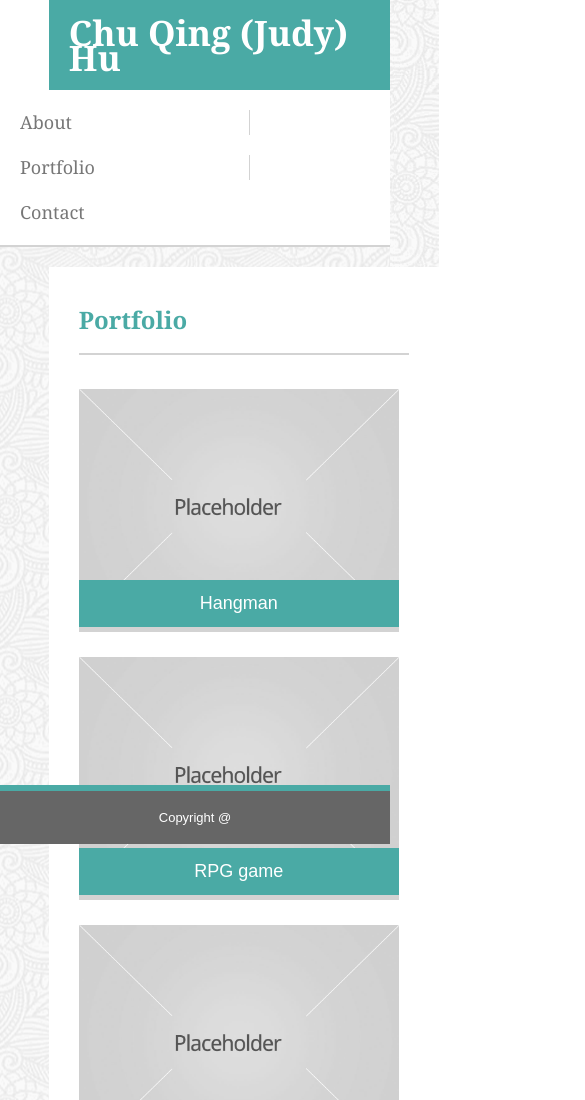
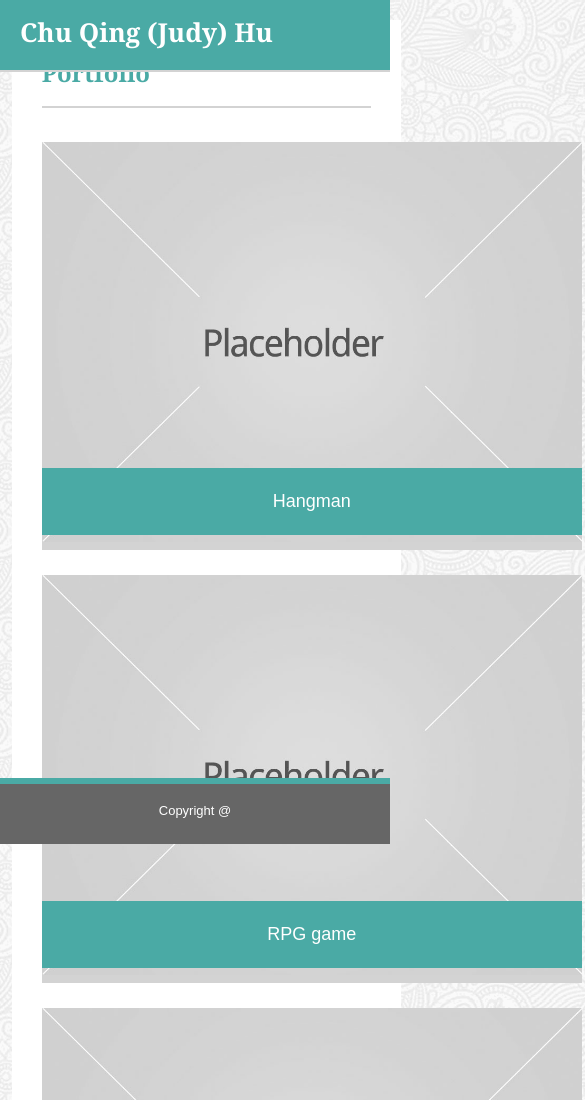
Before and after one commit to sherriejudy/Responsive-Portfolio, a plain HTML site: page gallery.html in a window 390 px wide. Shown: the top 1100 px of the page, 585 px wide, since content can reach past the window. Drawn offline with Linux system fonts and the light colour scheme.

Commit message:
media query

```diff
--- a/assets/css/style.css
+++ b/assets/css/style.css
@@ -1,20 +1,10 @@
-* {
-  box-sizing: border-box;
-}
-input {
-  display: block;
-}
-
 body {
   font-family: "Arial", "Helvetica Neue", "Helvetica", "sans-serif";
   margin: 0;
-  padding: 0;
+  padding: 0 0 70px 0;
   font-size: 18px;
   line-height: 150%;
   color: grey;
-  /* background-color: #ffffff; */
-  /* Full height */
-  height: 100%;
 
   /* Center and scale the image nicely */
   background-position: center;
@@ -27,41 +17,13 @@ h1 {
   font-family: "Georgia", Times, Times New Roman, serif;
   font-size: x-large;
 }
-.container {
-  width: 1024 px;
-  margin: 0 auto;
-
-  padding: 20px 0px 20px 0px;
-  background-image: url("../images/full-bloom.png");
-
-  /* Center and scale the image nicely */
-  background-position: center;
-  background-repeat: repeat;
-  font-family: "Arial", "Helvetica Neue", Helvetica, sans-serif;
-}
-
-.footer {
-  position: fixed;
-  left: 0;
-  bottom: 0;
-  width: 100%;
-  background-color: #666666;
-  color: #ffffff;
-  text-align: center;
-  font-size: small;
-  border-top: 6px solid #4aaaa5;
-  font-family: "Arial", "Helvetica Neue", Helvetica, sans-serif;
-}
 
 .header {
   overflow: hidden;
   border-bottom: 2px solid lightgray;
   background-color: white;
   font-family: "Georgia", Times, Times New Roman, serif;
-}
-.heading {
-  border-bottom: 2.5px solid lightgray;
-  padding: 0px 0px 20px 0px;
+  height: 60px;
 }
 
 .header a {
@@ -75,11 +37,9 @@ h1 {
 }
 
 .header a.logo {
+  color: #ffffff;
   font-size: 35px;
   font-weight: bold;
-  background-color: #4aaaa5;
-  color: #ffffff;
-  margin-left: 12.5%;
 }
 
 .header a:hover {
@@ -87,9 +47,15 @@ h1 {
   color: #ffffff;
 }
 
+.header-left {
+  background-color: #4aaaa5;
+  margin-left: 12.5%;
+  float: left;
+}
+
 .header-right {
   float: right;
-  padding: 0 140px 0 0;
+  padding: 0 12.5% 0 0;
 }
 
 .header-right a {
@@ -102,23 +68,27 @@ h1 {
   border-style: none;
 }
 
-@media screen and (max-width: 500px) {
-  .header a {
-    float: none;
-    display: block;
-    text-align: left;
-  }
-  .header-right {
-    float: none;
-  }
+.container {
+  margin: 0 auto;
+  padding: 20px 0px 20px 0px;
+  background-image: url("../images/full-bloom.png");
+
+  /* Center and scale the image nicely */
+  background-position: center;
+  background-repeat: repeat;
+  font-family: "Arial", "Helvetica Neue", Helvetica, sans-serif;
+}
+
+.heading {
+  border-bottom: 2.5px solid lightgray;
+  padding: 0px 0px 20px 0px;
 }
 
 #mainbio {
-  height: 600 px;
-  width: 75%;
   background-color: white;
   padding: 15px 30px 15px 30px;
   margin-left: 12.5%;
+  margin-right: 12.5%;
   font-family: "Arial", "Helvetica Neue", Helvetica, sans-serif;
   page-break-after: always;
 }
@@ -126,6 +96,8 @@ h1 {
 #bioimage {
   float: left;
   margin-right: 2%;
+  width: 320px;
+  height: 235px;
 }
 /* css positioning semantic html contact page */
 
@@ -163,6 +135,11 @@ input[type="submit"]:hover {
   margin: 10px 30px 15px 0px;
 }
 
+.placeholder {
+  width: 320px;
+  height: 235px;
+}
+
 .label {
   position: absolute;
   bottom: 5px;
@@ -174,21 +151,110 @@ input[type="submit"]:hover {
   padding: 10px 0px 10px 0px;
 }
 
-@media only screen and (max-width: 980px) {
+.footer {
+  position: fixed;
+  left: 0;
+  bottom: 0;
+  width: 100%;
+  background-color: #666666;
+  color: #ffffff;
+  text-align: center;
+  font-size: small;
+  border-top: 6px solid #4aaaa5;
+  font-family: "Arial", "Helvetica Neue", Helvetica, sans-serif;
+  height: 60px;
+}
+
+@media screen and (max-width: 980px) {
+  /* all pages */
   #mainbio {
+    margin-left: 5%;
+    margin-right: 5%;
+    width: 55%;
+  }
+  .header {
     width: 100%;
+    height: 70px;
+  }
+  .header-right {
+    padding: 0;
+  }
+  .header-left {
+    margin-left: 5%;
+    height: 70px;
+  }
+  #bioimage {
+    width: 213px;
+    height: 157px;
+  }
+  p {
+    padding: 0px;
+  }
+  /* portfolio images */
+  .placeholder {
+    width: 213px;
+    height: 157px;
+  }
+}
+@media screen and (max-width: 768px) {
+  /* all pages */
+  .header {
+    width: 100%;
+  }
+  .header-left {
+    margin-left: 3%;
+  }
+  a.logo {
+    font-size: 26px !important;
+  }
+  #mainbio {
+    width: 86.5%; /* fixes the nav bar space */
+    margin-left: 3%;
+    margin-right: 3%;
+  }
+  #bioimage {
+    width: 320px;
+    height: 235px;
+  }
+  /* portfolio images */
+  .placeholder {
+    width: 260px;
+    height: 190px;
   }
 }
 
-@media only screen and (max-width: 768px) {
+@media screen and (max-width: 640px) {
+  /* all pages */
+  .header {
+    width: 100%;
+    position: fixed;
+  }
+  .header-left {
+    margin: 0;
+    width: 100%;
+    text-align: center;
+  }
+  a.logo {
+    display: inline-block;
+  }
+
   #mainbio {
-    width: 100%;
+    width: 84.5%;
   }
-}
-
-@media only screen and (max-width: 640px) {
-  #mainbio {
-    width: 100%;
+  #bioimage {
+    width: 540px;
+    height: 400px;
+    margin-bottom: 15px;
+    margin-top: 10px;
+  }
+  /* portfolio images */
+  .placeholder {
+    width: 540px;
+    height: 400px;
+  }
+  .label {
+    padding: 20px 0px 20px 0px;
+    margin: 0 0 10px 0;
   }
 }
 
--- a/gallery.html
+++ b/gallery.html
@@ -4,13 +4,16 @@
 <head>
     <title>Student Bio</title>
     <link rel="stylesheet" type="text/css" href="assets/css/style.css">
+    <meta name="viewport" content="width=device-width, initial-scale=1">
     <!--relative path for linking css file-->
 </head>
 
 <body>
 
     <div class="header">
-        <a href="#default" class="logo">Chu Qing (Judy) Hu</a>
+        <div class="header-left">
+            <a href="#default" class="logo">Chu Qing (Judy) Hu</a>
+        </div>
         <div class="header-right">
             <a class="active" href="index.html">About</a>
             <a href="gallery.html">Portfolio</a>
@@ -27,31 +30,31 @@
             <section id="gallery">
                 <h1 class="heading">Portfolio</h1>
                 <div class="picture">
-                    <img id="placeholder1" src="assets/images/placeholder.jpg" alt="placeholder" style="width:320px;height:235px;">
+                    <img class="placeholder" id="placeholder1" src="assets/images/placeholder.jpg" alt="placeholder">
                     <div class="label">
                         Hangman
                     </div>
                 </div>
                 <div class="picture">
-                    <img id="placeholder2" src="assets/images/placeholder.jpg" alt="placeholder" style="width:320px;height:235px;">
+                    <img class="placeholder" id="placeholder2" src="assets/images/placeholder.jpg" alt="placeholder">
                     <div class="label">
                         RPG game
                     </div>
                 </div>
                 <div class="picture">
-                    <img id="placeholder3" src="assets/images/placeholder.jpg" alt="placeholder" style="width:320px;height:235px;">
+                    <img class="placeholder" id="placeholder3" src="assets/images/placeholder.jpg" alt="placeholder">
                     <div class="label">
                         Trivia game
                     </div>
                 </div>
                 <div class="picture">
-                    <img id="placeholder4" src="assets/images/placeholder.jpg" alt="placeholder" style="width:320px;height:235px;">
+                    <img class="placeholder" id="placeholder4" src="assets/images/placeholder.jpg" alt="placeholder">
                     <div class="label">
                         Rutgers Info Widget
                     </div>
                 </div>
                 <div class="picture">
-                    <img id="placeholder5" src="assets/images/placeholder.jpg" alt="placeholder" style="width:320px;height:235px;">
+                    <img class="placeholder" id="placeholder5" src="assets/images/placeholder.jpg" alt="placeholder">
                     <div class="label">
                         Rock Paper Scissors
                     </div>
```
Also changed, not shown: contact.html (+4 -1 lines), index.html (+2 -1 lines).
